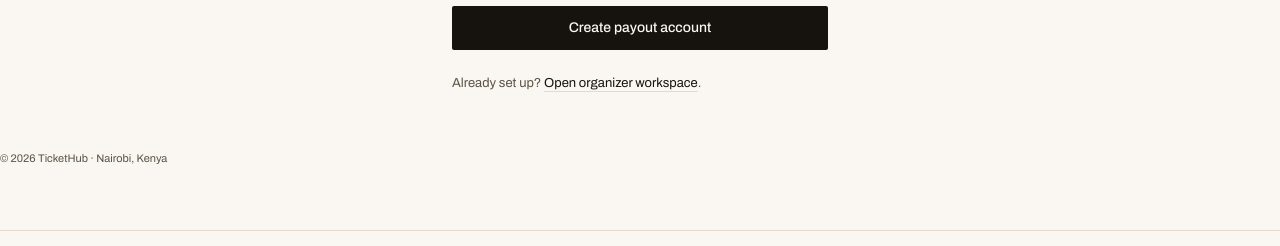
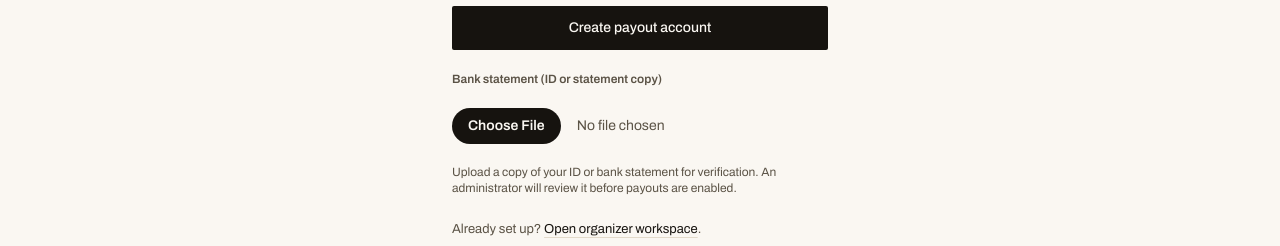
Before and after one commit to MathewKioko/TicketHub, a Next.js app: page /dashboard/organizer/onboarding in a window 1280 px wide. Shown: the part 906-1152 px from the top of the page. Built offline with nearby package versions, Linux system fonts and the light colour scheme; no server answers.

Commit message:
Add document upload to organizer onboarding

```diff
--- a/app/dashboard/organizer/onboarding/page.tsx
+++ b/app/dashboard/organizer/onboarding/page.tsx
@@ -26,8 +26,10 @@ export default function OrganizerOnboardingPage() {
   const router = useRouter()
   const [banks, setBanks] = useState<Array<{ name: string; code: string }>>([])
   const [submitting, setSubmitting] = useState(false)
+  const [uploading, setUploading] = useState(false)
   const [error, setError] = useState<string | null>(null)
   const [done, setDone] = useState(false)
+  const [bankStatement, setBankStatement] = useState<File | null>(null)
 
   useEffect(() => {
     void fetch('/api/paystack/banks', { cache: 'no-store' })
@@ -72,6 +74,20 @@ export default function OrganizerOnboardingPage() {
 
       if (!response.ok) throw new Error(result.error ?? 'Failed to create subaccount')
 
+      // Upload bank statement if provided
+      if (bankStatement) {
+        const formData = new FormData()
+        formData.append('file', bankStatement)
+        const uploadResponse = await fetch('/api/organizer/bank-statement/upload', {
+          method: 'POST',
+          body: formData,
+        })
+        if (!uploadResponse.ok) {
+          const uploadResult = await uploadResponse.json()
+          throw new Error(uploadResult.error ?? 'Bank statement upload failed')
+        }
+      }
+
       setDone(true)
     } catch (submitError) {
       setError(submitError instanceof Error ? submitError.message : 'Failed to create subaccount')
@@ -80,19 +96,36 @@ export default function OrganizerOnboardingPage() {
     }
   }
 
+  async function handleBankStatementChange(event: React.ChangeEvent<HTMLInputElement>) {
+    const file = event.target.files?.[0]
+    if (file) {
+      const allowedTypes = ['application/pdf', 'image/png', 'image/jpg', 'image/jpeg']
+      if (!allowedTypes.includes(file.type)) {
+        setError('Only PDF, PNG, or JPG files are allowed')
+        return
+      }
+      if (file.size > 10 * 1024 * 1024) {
+        setError('File size must be under 10MB')
+        return
+      }
+      setBankStatement(file)
+      setError(null)
+    }
+  }
+
   if (done) {
     return (
       <>
         <FocusedHeader rightLabel="Organizer workspace" rightHref="/dashboard/organizer" />
         <div className="mx-auto max-w-[440px] px-5 py-10 sm:px-8 lg:py-14">
-          <h1 className="display text-[40px] leading-tight">Almost ready</h1>
-          <p className="mt-3 text-sm leading-relaxed text-slate">
-            Your Paystack subaccount has been created. An administrator will review your bank
-            details before payouts are enabled.
-          </p>
-          <Notice tone="success" className="mt-6" title="Subaccount created">
-            Your revenue split and bank details are on file.
-          </Notice>
+        <h1 className="display text-[40px] leading-tight">Almost ready</h1>
+        <p className="mt-3 text-sm leading-relaxed text-slate">
+          Your payout account has been created. An administrator will review your bank details and
+          {bankStatement ? 'document' : 'documents'} before payouts are enabled.
+        </p>
+        <Notice tone="success" className="mt-6" title="Subaccount created">
+          Your revenue split and bank details are on file. {bankStatement ? 'Your document has been uploaded for verification.' : 'Upload your ID or bank statement in settings to enable payouts.'}
+        </Notice>
           <div className="mt-8 flex flex-wrap gap-3">
             <Button
               onClick={() => void router.push('/dashboard/organizer')}
@@ -207,9 +240,28 @@ export default function OrganizerOnboardingPage() {
             account.
           </p>
 
-          <Button type="submit" className="w-full" disabled={isSubmitting}>
-            {isSubmitting ? 'Creating subaccount…' : 'Create payout account'}
+          <Button type="submit" className="w-full" disabled={isSubmitting || uploading}>
+            {isSubmitting || uploading ? 'Creating account…' : 'Create payout account'}
           </Button>
+
+          {bankStatement && (
+            <p className="mt-3 text-xs text-slate">
+              Selected: {bankStatement.name} ({Math.round(bankStatement.size / 1024)} KB)
+            </p>
+          )}
+          <label className="block text-[12px] font-semibold text-slate mb-2">
+            Bank statement (ID or statement copy)
+          </label>
+          <input
+            type="file"
+            accept=".pdf,.png,.jpg,.jpeg"
+            onChange={handleBankStatementChange}
+            className="block w-full text-sm text-slate file:mr-4 file:py-2 file:px-4 file:rounded-full file:border-0 file:text-sm file:font-semibold file:bg-ink file:text-bone hover:file:bg-ink-soft"
+          />
+          <p className="text-xs text-slate mt-1">
+            Upload a copy of your ID or bank statement for verification. An administrator will review
+            it before payouts are enabled.
+          </p>
         </form>
 
         <p className="mt-6 text-[13px] text-slate">
```
